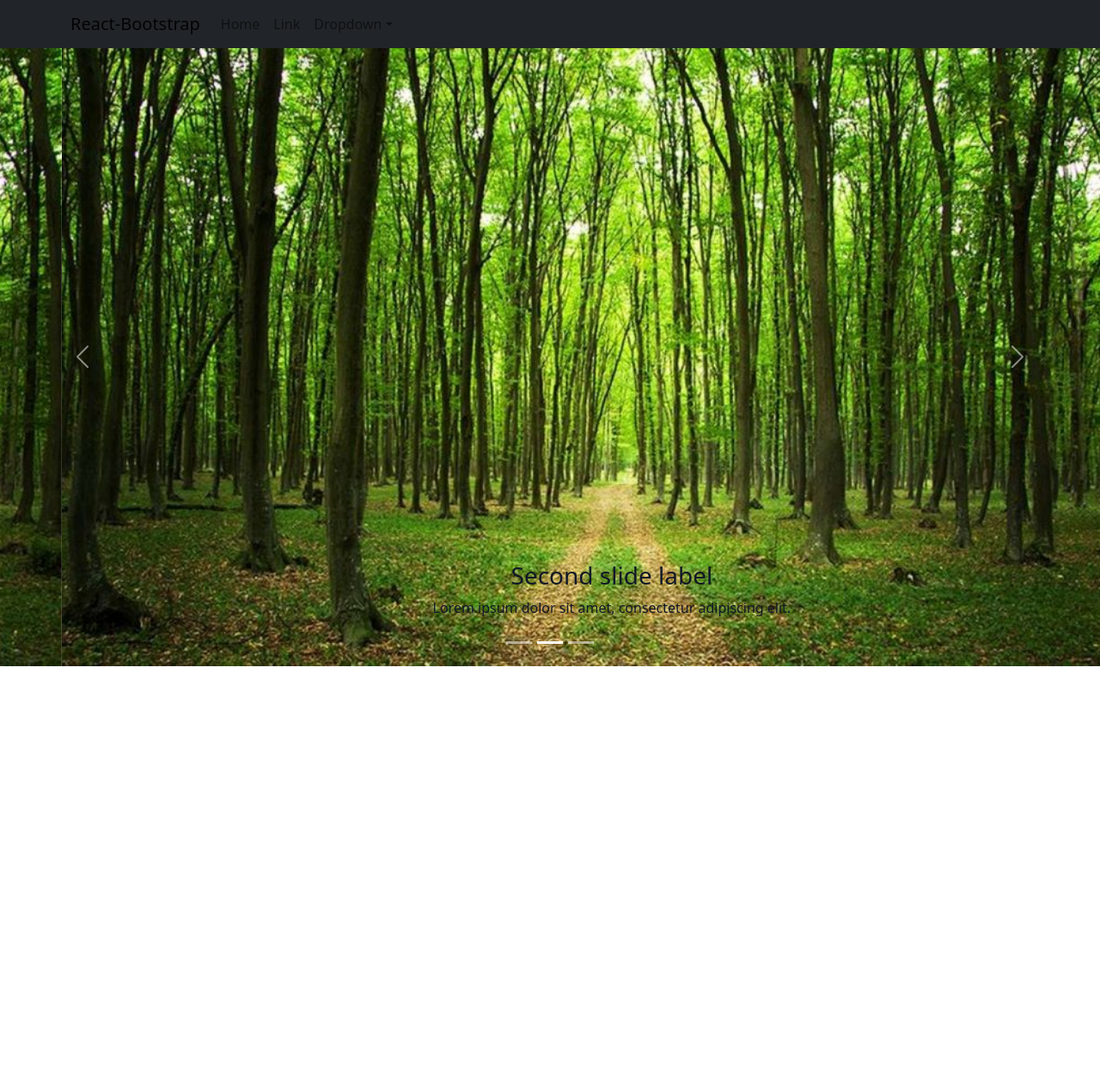
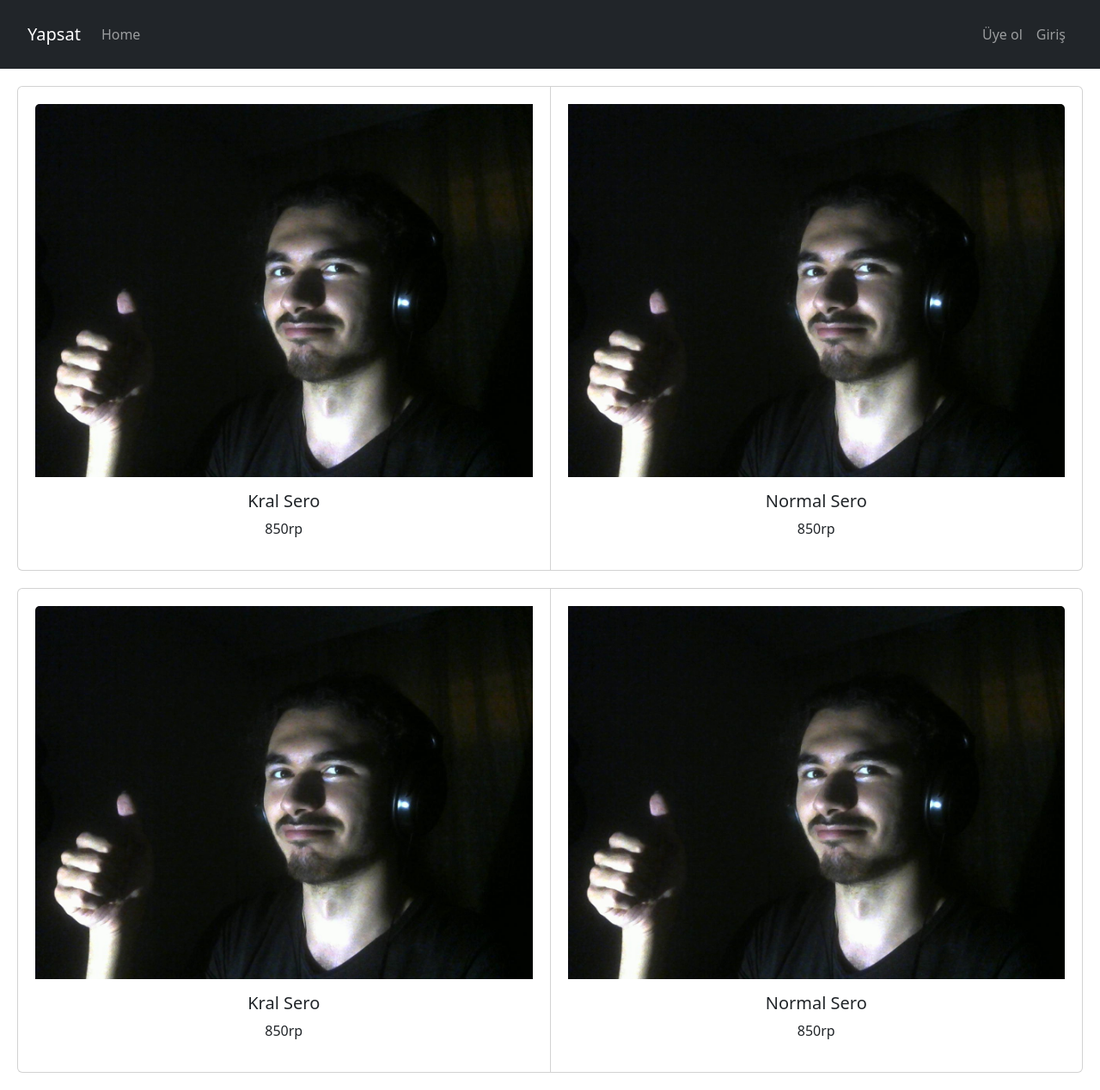
Before and after one commit to yusufCoding/YapSatFrontend, a React (Create React App) app: page / in a window 1280 px wide. Shown: the whole page at 86% size. Before the commit the page ends 800 px from the top, so only its background shows below. Built offline with nearby package versions, Linux system fonts and the light colour scheme.

Commit message:
Giriş sayfası oluşturuldu

```diff
--- a/src/components/Serhadcomponent.css
+++ b/src/components/Serhadcomponent.css
@@ -1,3 +1,7 @@
 @tailwind base;
 @tailwind components;
 @tailwind utilities;
+
+.corners{
+border-radius: 25px;
+}
--- a/src/components/Serhadcomponent.js
+++ b/src/components/Serhadcomponent.js
@@ -1,78 +1,83 @@
 import React from 'react'
-import Carousel from 'react-bootstrap/Carousel';
+import Button from 'react-bootstrap/Button';
 import Container from 'react-bootstrap/Container';
+import Form from 'react-bootstrap/Form';
 import Nav from 'react-bootstrap/Nav';
 import Navbar from 'react-bootstrap/Navbar';
-import NavDropdown from 'react-bootstrap/NavDropdown';
-import orman from "./orman.jpg"
+import Card from 'react-bootstrap/Card';
+import CardGroup from 'react-bootstrap/CardGroup';
+import kralsero from "./Kralsero.jpg"
 
 const Serhadcomponent = () => {
   return (
     <div>
-    <Navbar bg="dark" expand="lg">
-      <Container>
-        <Navbar.Brand href="#home">React-Bootstrap</Navbar.Brand>
-        <Navbar.Toggle aria-controls="basic-navbar-nav" />
-        <Navbar.Collapse id="basic-navbar-nav">
-          <Nav className="me-auto">
-            <Nav.Link href="#home">Home</Nav.Link>
-            <Nav.Link href="#link">Link</Nav.Link>
-            <NavDropdown title="Dropdown" id="basic-nav-dropdown">
-              <NavDropdown.Item href="#action/3.1">Action</NavDropdown.Item>
-              <NavDropdown.Item href="#action/3.2">
-                Another action
-              </NavDropdown.Item>
-              <NavDropdown.Item href="#action/3.3">Something</NavDropdown.Item>
-              <NavDropdown.Divider />
-              <NavDropdown.Item href="#action/3.4">
-                Separated link
-              </NavDropdown.Item>
-            </NavDropdown>
+    <Navbar style={{padding:'20px'}} bg="dark" variant="dark" expand="lg">
+      <Container fluid>
+        <Navbar.Brand href="#">Yapsat</Navbar.Brand>
+        <Navbar.Toggle aria-controls="navbarScroll" />
+        <Navbar.Collapse id="navbarScroll">
+          <Nav
+            className="me-auto my-2 my-lg-0"
+            style={{ maxHeight: '100px' }}
+            navbarScroll>
+            <Nav.Link href="#action1">Home</Nav.Link>
+          </Nav>
+          <Nav>
+          <Nav.Link href="#action2">Üye ol</Nav.Link>
+          <Nav.Link href="#action2">Giriş</Nav.Link>
           </Nav>
         </Navbar.Collapse>
       </Container>
     </Navbar>
 
-<Carousel>
-      <Carousel.Item>
-        <img
-          className="d-block w-100"
-          src={orman}
-          alt="First slide"
-        />
-        <Carousel.Caption>
-          <h3 className="text-gray-900">First slide label</h3>
-          <p className="text-gray-900">Nulla vitae elit libero, a pharetra augue mollis interdum.</p>
-        </Carousel.Caption>
-      </Carousel.Item>
-      <Carousel.Item>
-        <img
-          className="d-block w-100"
-          src={orman}
-          alt="Second slide"
-        />
+    <div>
+    <CardGroup className='text-center' style={{margin:'20px'}}>
+      <Card style={{padding:'20px'}}>
+        <Card.Img variant="top" src={kralsero}/>
+        <Card.Body>
+          <Card.Title>Kral Sero</Card.Title>
+          <Card.Text>
+            850rp
+          </Card.Text>
+        </Card.Body>
+      </Card>
 
-        <Carousel.Caption>
-          <h3 className="text-gray-900">Second slide label</h3>
-          <p className="text-gray-900">Lorem ipsum dolor sit amet, consectetur adipiscing elit.</p>
-        </Carousel.Caption>
-      </Carousel.Item>
-      <Carousel.Item>
-        <img
-          className="d-block w-100"
-          src={orman}
-          alt="Third slide"
-        />
+      <Card style={{padding:'20px'}}>
+        <Card.Img variant="top" src={kralsero}/>
+        <Card.Body>
+          <Card.Title>Normal Sero</Card.Title>
+          <Card.Text>
+           850rp
+          </Card.Text>
+        </Card.Body>
+      </Card>
+      </CardGroup>
 
-        <Carousel.Caption>
-          <h3 className="text-gray-900">Third slide label</h3>
-          <p className="text-gray-900">
-            Praesent commodo cursus magna, vel scelerisque nisl consectetur.
-          </p>
-        </Carousel.Caption>
-      </Carousel.Item>
-    </Carousel>
+      <CardGroup className='text-center' style={{margin:'20px'}}>
+      <Card style={{padding:'20px'}}>
+        <Card.Img variant="top" src={kralsero}/>
+        <Card.Body>
+          <Card.Title>Kral Sero</Card.Title>
+          <Card.Text>
+            850rp
+          </Card.Text>
+        </Card.Body>
+      </Card>
+
+      <Card style={{padding:'20px'}}>
+        <Card.Img variant="top" src={kralsero}/>
+        <Card.Body>
+          <Card.Title>Normal Sero</Card.Title>
+          <Card.Text>
+           850rp
+          </Card.Text>
+        </Card.Body>
+      </Card>
+
+    </CardGroup>
     </div>
+    </div>
+
   );
 }
 
```
Also changed, not shown: src/components/Kralsero.jpg (added).
